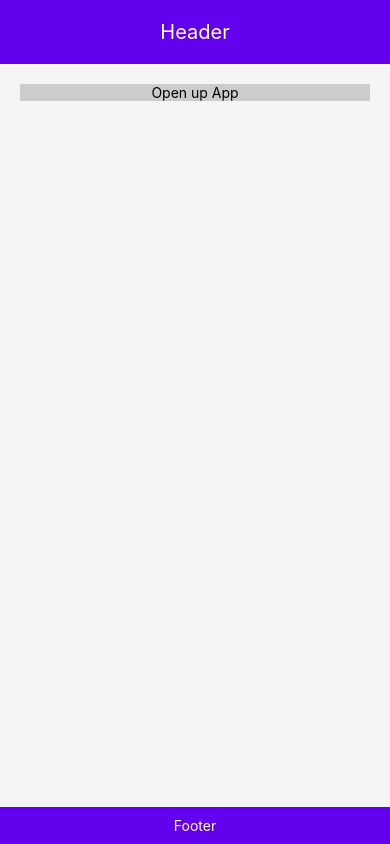
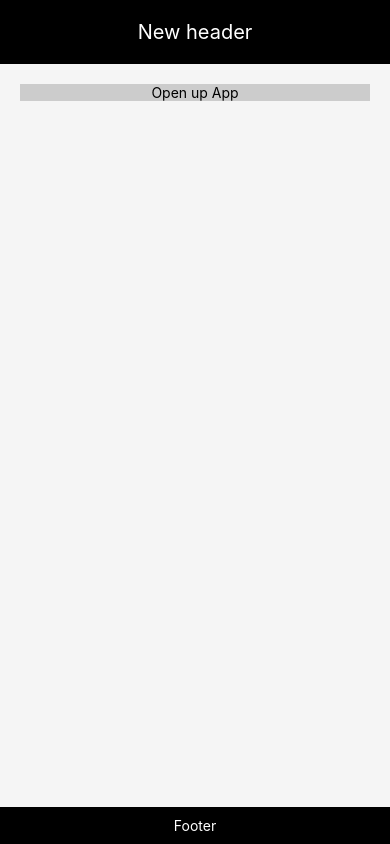
Before and after one commit to victorlirafront/gloryfit-mobile-store, a React Native app: screen / in a window 390 px wide. Built offline with nearby package versions, Linux system fonts and the light colour scheme.

Commit message:
feat: add Header and Footer components

```diff
--- a/App.tsx
+++ b/App.tsx
@@ -1,6 +1,5 @@
 import React from 'react';
-import { StatusBar } from 'expo-status-bar';
-import { StyleSheet, Text, View } from 'react-native';
+import { StyleSheet, Text, View, StatusBar} from 'react-native';
 import BaseLayout from './src/BaseLayout/BaseLayout';
 
 export default function App() {
@@ -8,7 +7,7 @@ export default function App() {
     <BaseLayout>
       <View style={styles.container}>
         <Text>Open up App</Text>
-        <StatusBar style="auto" />
+      <StatusBar barStyle="light-content" />
       </View>
     </BaseLayout>
   );
--- a/src/BaseLayout/BaseLayout.tsx
+++ b/src/BaseLayout/BaseLayout.tsx
@@ -1,5 +1,7 @@
 import React, { ReactNode } from 'react';
-import { View, Text, StyleSheet, SafeAreaView, ScrollView } from 'react-native';
+import {  StyleSheet, SafeAreaView, ScrollView } from 'react-native';
+import Header from '../components/Header/Header';
+import Footer from '../components/Footer/Footer';
 
 interface BaseLayoutProps {
   children: ReactNode;
@@ -8,15 +10,11 @@ interface BaseLayoutProps {
 const BaseLayout: React.FC<BaseLayoutProps> = ({ children }) => {
   return (
     <SafeAreaView style={styles.container}>
-      <View style={styles.header}>
-        <Text style={styles.headerText}>Header</Text>
-      </View>
+      <Header/>
       <ScrollView style={styles.content}>
         {children}
       </ScrollView>
-      <View style={styles.footer}>
-        <Text style={styles.footerText}>Footer</Text>
-      </View>
+       <Footer/>
     </SafeAreaView>
   );
 };
--- a/src/components/Footer/Footer.tsx
+++ b/src/components/Footer/Footer.tsx
@@ -1,8 +1,25 @@
-import { View } from "react-native";
+import { View } from 'react-native';
 import React from 'react';
+import { Text, StyleSheet } from 'react-native';
 
-function Footer(){
-  return <View>Footer</View>
+function Footer() {
+  return (
+    <View style={styles.footer}>
+      <Text style={styles.footerText}>Footer</Text>
+    </View>
+  );
 }
 
-export default Footer
+const styles = StyleSheet.create({
+  footer: {
+    padding: 10,
+    backgroundColor: '#000',
+    justifyContent: 'center',
+    alignItems: 'center',
+  },
+  footerText: {
+    color: '#fff',
+  },
+});
+
+export default Footer;
--- a/src/components/Header/Header.tsx
+++ b/src/components/Header/Header.tsx
@@ -1,8 +1,27 @@
 import React from 'react';
 import { View } from 'react-native';
+import { Text, StyleSheet } from 'react-native';
+
 
 function Header() {
-  return <View>Header</View>;
+  return (
+    <View style={styles.header}>
+      <Text style={styles.headerText}>New header</Text>
+    </View>
+  );
 }
 
+const styles = StyleSheet.create({
+  header: {
+    padding: 20,
+    backgroundColor: '#000',
+    justifyContent: 'center',
+    alignItems: 'center',
+  },
+  headerText: {
+    color: '#fff',
+    fontSize: 20,
+  }
+});
+
 export default Header;
```
